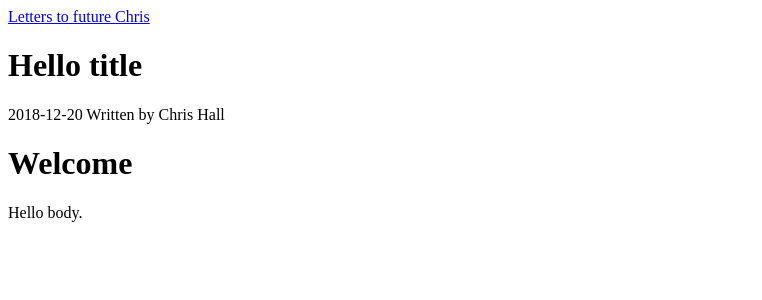
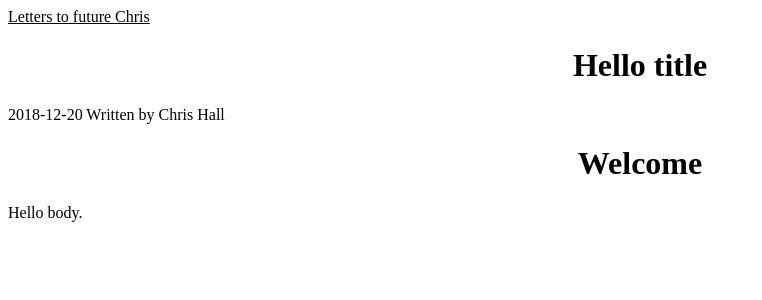
Before and after one commit to chrisosaurus/chrisosaurus.github.io, a Jekyll site: the page built from _posts/2018-12-20-testing-blog.md, in a window 1280 px wide. Shown: the top 300 px of the page, without its empty margins (0-762 px from the left). Built offline with Jekyll 4.4.1, drawn with Linux system fonts in a browser that asks for light colours.

Commit message:
First pass at basic css.

```diff
--- a/assets/css/style.css
+++ b/assets/css/style.css
@@ -1,5 +1,16 @@
-.homelink {
+h1 {
+    text-align: center;
 }
 
-.pagetitle {
+nav {
+    text-decoration: none;
 }
+
+nav:hover {
+    text-decoration: underline;
+}
+
+a {
+    /* dislike typical blue/purple link colouring */
+    color: #000000;
+}
```
